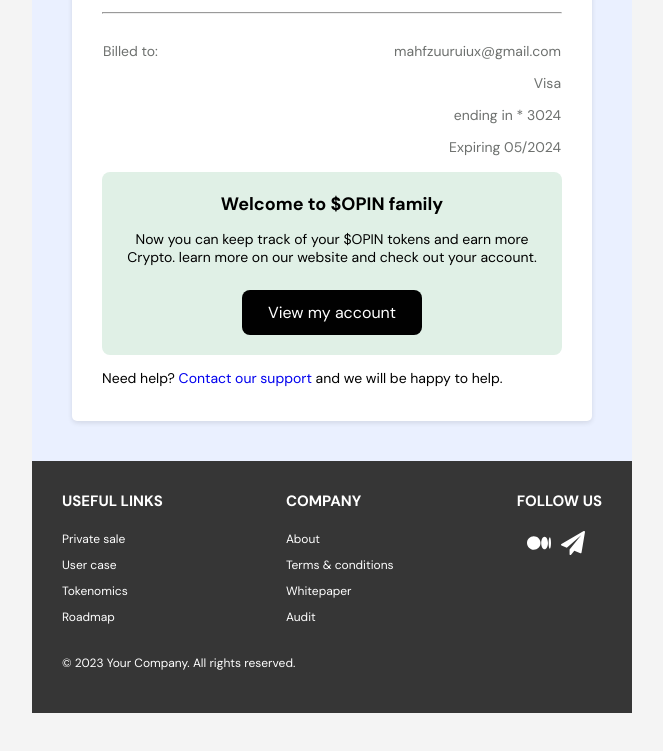
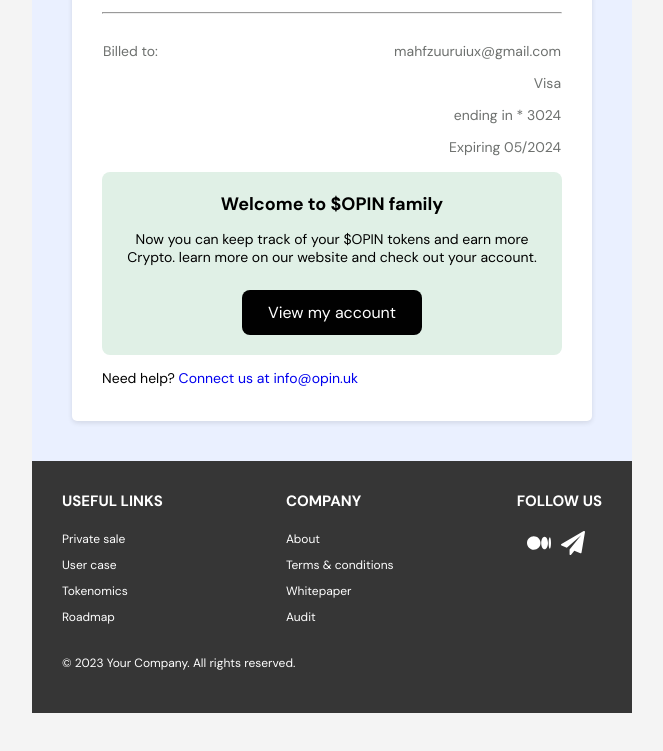
Before and after one commit to mahfuzurrah/Email-Template, a plain HTML site: page index.html in a window 1280 px wide. Shown: the part 572-1323 px from the top of the page, without its empty margins (308-971 px from the left). Drawn offline with Linux system fonts and the light colour scheme.

Commit message:
Update index.html
Add

```diff
--- a/index.html
+++ b/index.html
@@ -231,8 +231,8 @@
                     <a href="#" class="btn">View my account</a>
                 </div>
                 <p>
-                    Need help? <a href="#">Contact our support</a> and we will be happy
-                    to help.
+                    Need help? <a href="#">Connect us at info@opin.uk</a>
+
                 </p>
             </div>
         </div>
```
